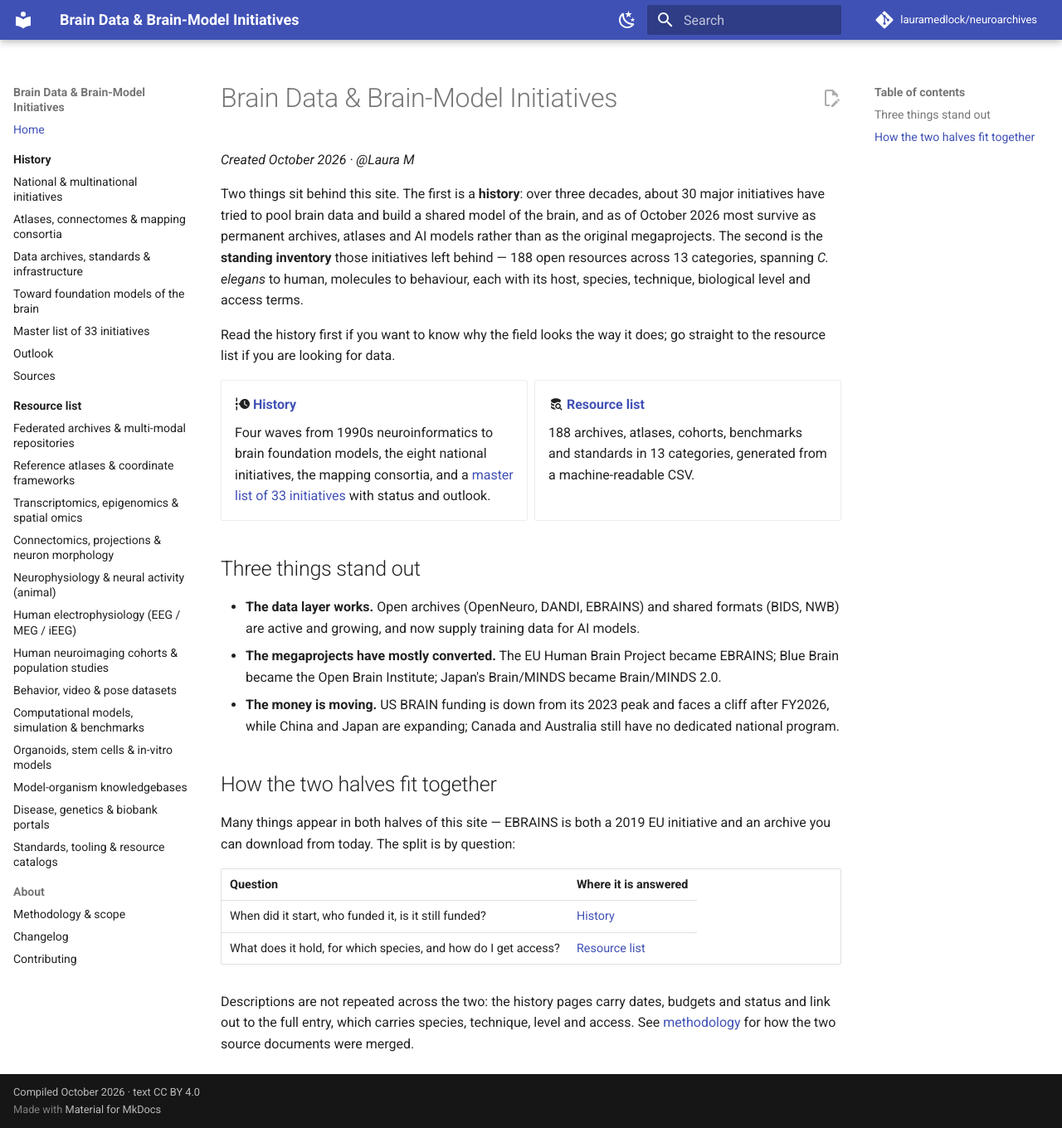
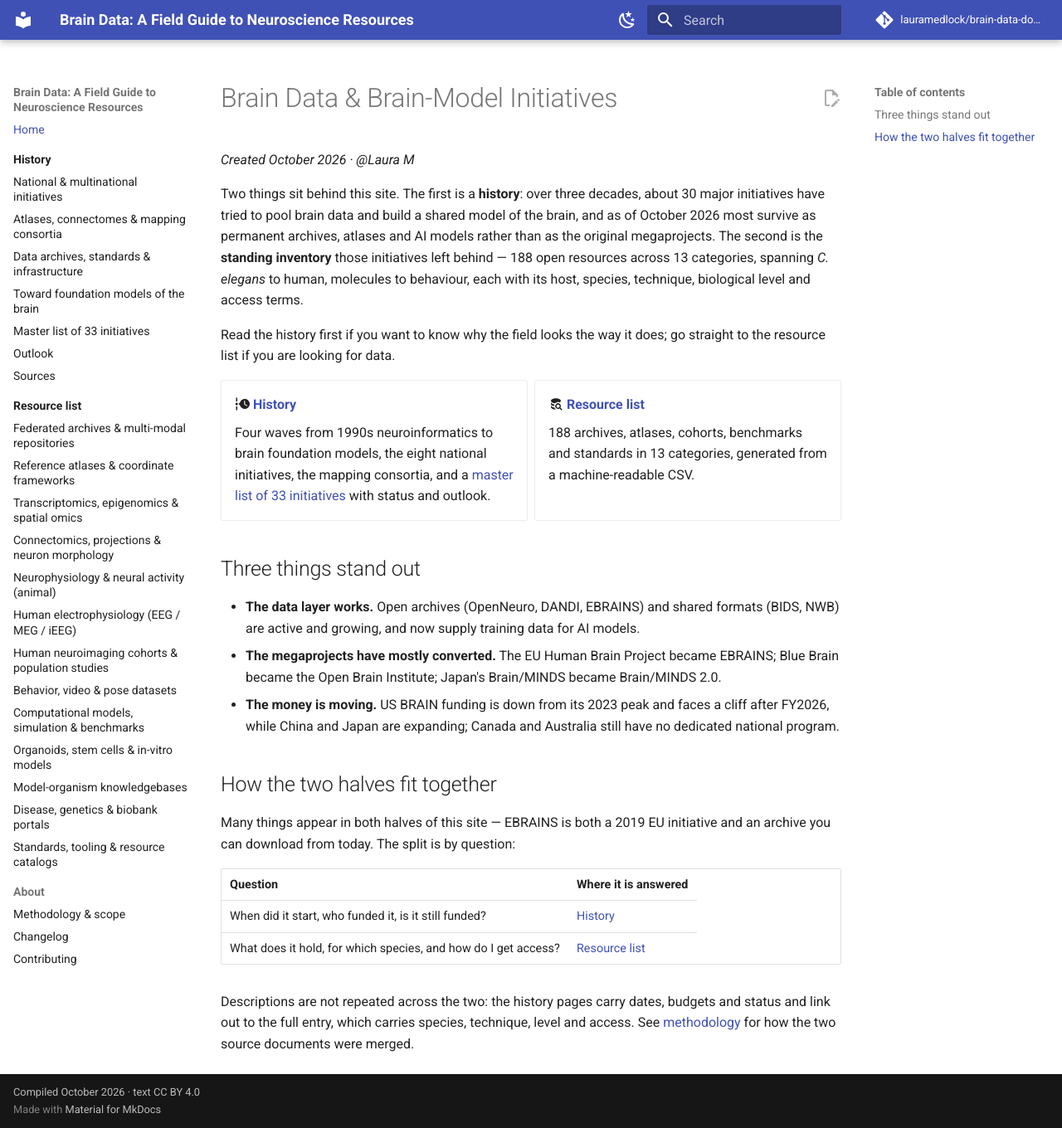
Before and after one commit to lauramedlock/neuroarchives, an MkDocs documentation site: the page built from docs/index.md, in a window 1280 px wide and 1360 px high. Shown: the whole window at 83% size. Built offline with MkDocs 1.6.1 and Material for MkDocs 9.7.7, drawn with Linux system fonts in a browser that asks for light colours; comment, search, counter and statistics services are not loaded.

Commit message:
Revise mkdocs configuration for site details
Updated site name, description, and repository details.

```diff
--- a/mkdocs.yml
+++ b/mkdocs.yml
@@ -1,9 +1,9 @@
-site_name: Brain Data & Brain-Model Initiatives
-site_description: A history of brain-data and brain-model initiatives worldwide, followed by a master list of 188 open neuroscience data resources.
+site_name: "Brain Data: A Field Guide to Neuroscience Resources"
+site_description: A field guide to the initiatives that built the world's brain-data infrastructure, and to the 188 open archives, atlases, cohorts, benchmarks and standards they left behind.
+site_url: https://neuroarchives.readthedocs.io/
 site_author: Laura Medlock
-site_url: https://neuroarchives.readthedocs.io/
-repo_url: https://github.com/lauramedlock/neuroarchives
-repo_name: lauramedlock/neuroarchives
+repo_url: https://github.com/lauramedlock/brain-data-docs
+repo_name: lauramedlock/brain-data-docs
 edit_uri: edit/main/docs/
 copyright: Compiled October 2026 &middot; text CC BY 4.0
 
```
